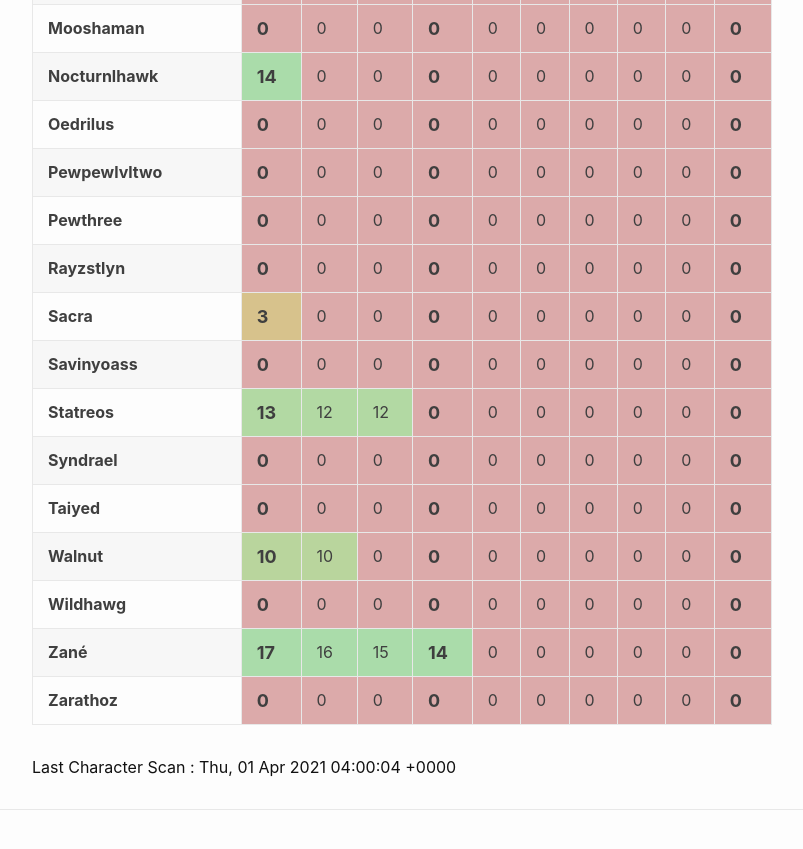
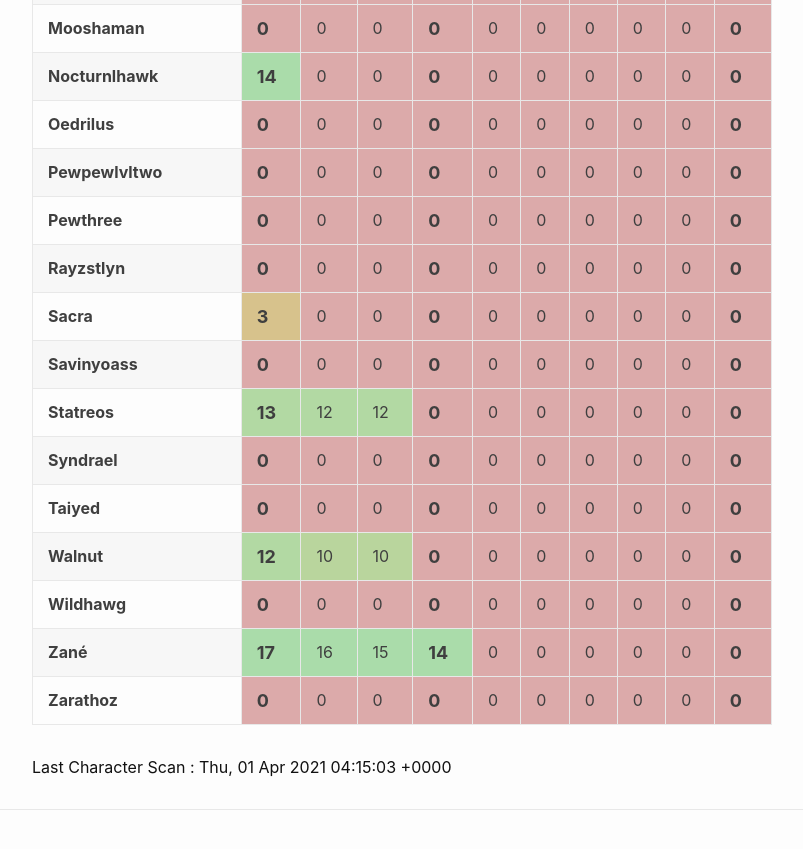
Before and after one commit to eldertribunal/keystonetracker, a Jekyll site: the page built from weekly.md, in a window 1280 px wide and 900 px high, scrolled down 1390 px. Shown: the top 849 px of the window, without its empty margins (126-929 px from the left). Built offline with Jekyll 4.4.1, drawn with Linux system fonts in a browser that asks for light colours.

Commit message:
auto scan Thu Apr  1 04:15:51 UTC 2021

```diff
--- a/_data/scanned.json
+++ b/_data/scanned.json
@@ -1,3 +1,3 @@
 {
-  "timestamp": 1617249604
+  "timestamp": 1617250503
 }
--- a/_data/weekly.json
+++ b/_data/weekly.json
@@ -62,9 +62,9 @@
   {
     "name": "Walnut",
     "dungeons": [
+      12,
       10,
       10,
-      0,
       0,
       0,
       0,
@@ -182,7 +182,7 @@
   {
     "name": "Karst",
     "dungeons": [
-      0,
+      12,
       0,
       0,
       0,
```
